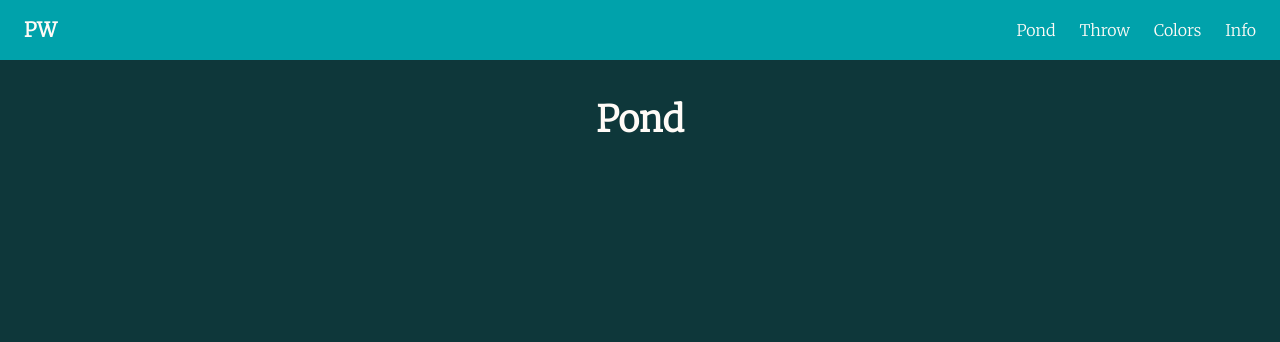
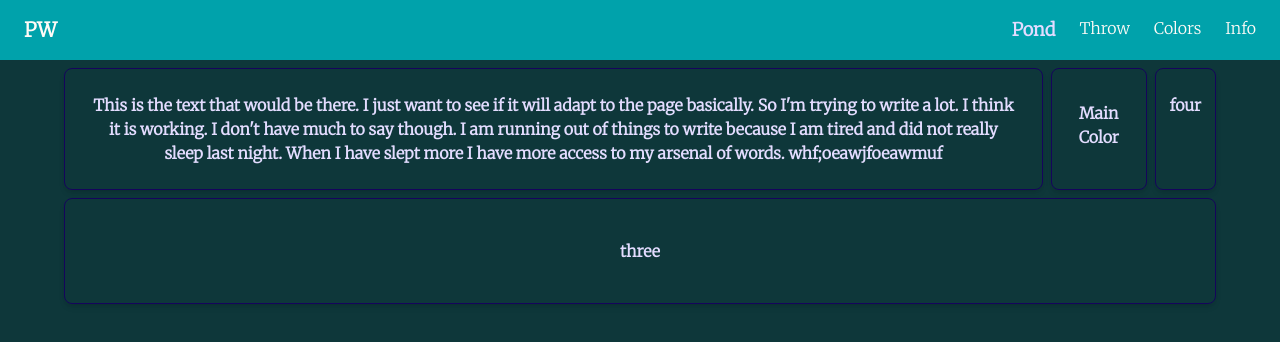
Before and after one commit to lucynottonson/pebbleworld, a Next.js app: page /pond in a window 1280 px wide. Shown: the top 342 px of the page. Built offline with nearby package versions, Linux system fonts and the light colour scheme.

Commit message:
navbar stuff

```diff
--- a/app/components/navbar.tsx
+++ b/app/components/navbar.tsx
@@ -1,8 +1,11 @@
 'use client';
 
 import Link from 'next/link';
+import { usePathname } from 'next/navigation';
 
 export default function Navbar() {
+  const pathname = usePathname();
+
   return (
     <nav className="w-full px-6 py-4 flex justify-between items-center bg-[var(--main)] text-[var(--text)] shadow-md">
       <div className="text-xl font-bold text-[var(--text)]">
@@ -10,22 +13,34 @@ export default function Navbar() {
       </div>
       <ul className="flex space-x-6 text-[var(--text)] ">
         <li>
-          <Link href="/pond" className="hover:text-[var(--background)] transition-colors">
+          <Link
+            href="/pond"
+            className={`transition-colors ${pathname === '/pond' ? 'text-[var(--baccent)] text-lg font-semibold' : 'hover:text-[var(--baccent)]'}`}
+          >
             Pond
           </Link>
         </li>
         <li>
-          <Link href="/throw" className="hover:text-[var(--background)] transition-colors">
+          <Link
+            href="/throw"
+            className={`transition-colors ${pathname === '/throw' ? 'text-[var(--baccent)] text-lg font-semibold' : 'hover:text-[var(--baccent)]'}`}
+          >
             Throw
           </Link>
         </li>
-          <li>
-          <Link href="/colors" className="hover:text-[var(--background)] transition-colors">
+        <li>
+          <Link
+            href="/colors"
+            className={`transition-colors ${pathname === '/colors' ? 'text-[var(--baccent)] text-lg font-semibold' : 'hover:text-[var(--baccent)]'}`}
+          >
             Colors
           </Link>
         </li>
         <li>
-          <Link href="/info" className="hover:text-[var(--background)] transition-colors">
+          <Link
+            href="/info"
+            className={`transition-colors ${pathname === '/info' ? 'text-[var(--baccent)] text-lg font-semibold' : 'hover:text-[var(--baccent)]'}`}
+          >
             Info
           </Link>
         </li>
--- a/app/pond/page.tsx
+++ b/app/pond/page.tsx
@@ -1,9 +1,25 @@
-
 
 export default function PondPage() {
   return (
-    <div className="min-h-screen bg-[var(--background)] text-[var(--text)] flex flex-col items-center p-10 gap-10">
-      <h1 className="text-4xl font-bold text-[var(--text)]">Pond</h1>
+    <div className="min-h-screen bg-[var(--background)] text-[var(--text)] flex flex-col items-center p-2 gap-10">
+      <div className="w-full max-w-6xl flex flex-col items-center gap-2">
+        <div className="flex flex-col items-center gap-2 md:flex-row md:items-stretch w-full">
+          <div className="flex-grow min-w-0 border border-[var(--accent)] rounded-lg p-6 shadow-md flex flex-col items-center gap-2">
+            <span className="text-[var(--baccent)] font-bold text-center break-words">
+              This is the text that would be there. I just want to see if it will adapt to the page basically. So I'm trying to write a lot. I think it is working. I don't have much to say though. I am running out of things to write because I am tired and did not really sleep last night. When I have slept more I have more access to my arsenal of words. whf;oeawjfoeawmuf
+            </span>
+          </div>
+          <div className="flex-grow min-w-0 border border-[var(--accent)] rounded-lg p-8 shadow-md flex flex-col items-center gap-4">
+            <span className="text-[var(--baccent)] font-bold text-center break-words">Main Color</span>
+          </div>
+          <div className="flex-grow min-w-0 border border-[var(--accent)] rounded-lg p-6 shadow-md flex flex-col items-center gap-4">
+            <span className="text-[var(--baccent)] font-bold text-center break-words">four</span>
+          </div>
+        </div>
+        <div className="w-full border border-[var(--accent)] rounded-lg p-10 shadow-md flex flex-col items-center gap-4">
+          <span className="text-[var(--baccent)] font-bold">three</span>
+        </div>
       </div>
+    </div>
   );
 }
```
Also changed, not shown: package.json (+7 -6 lines), 1 other file (tests, documents, lock files or other folders).
